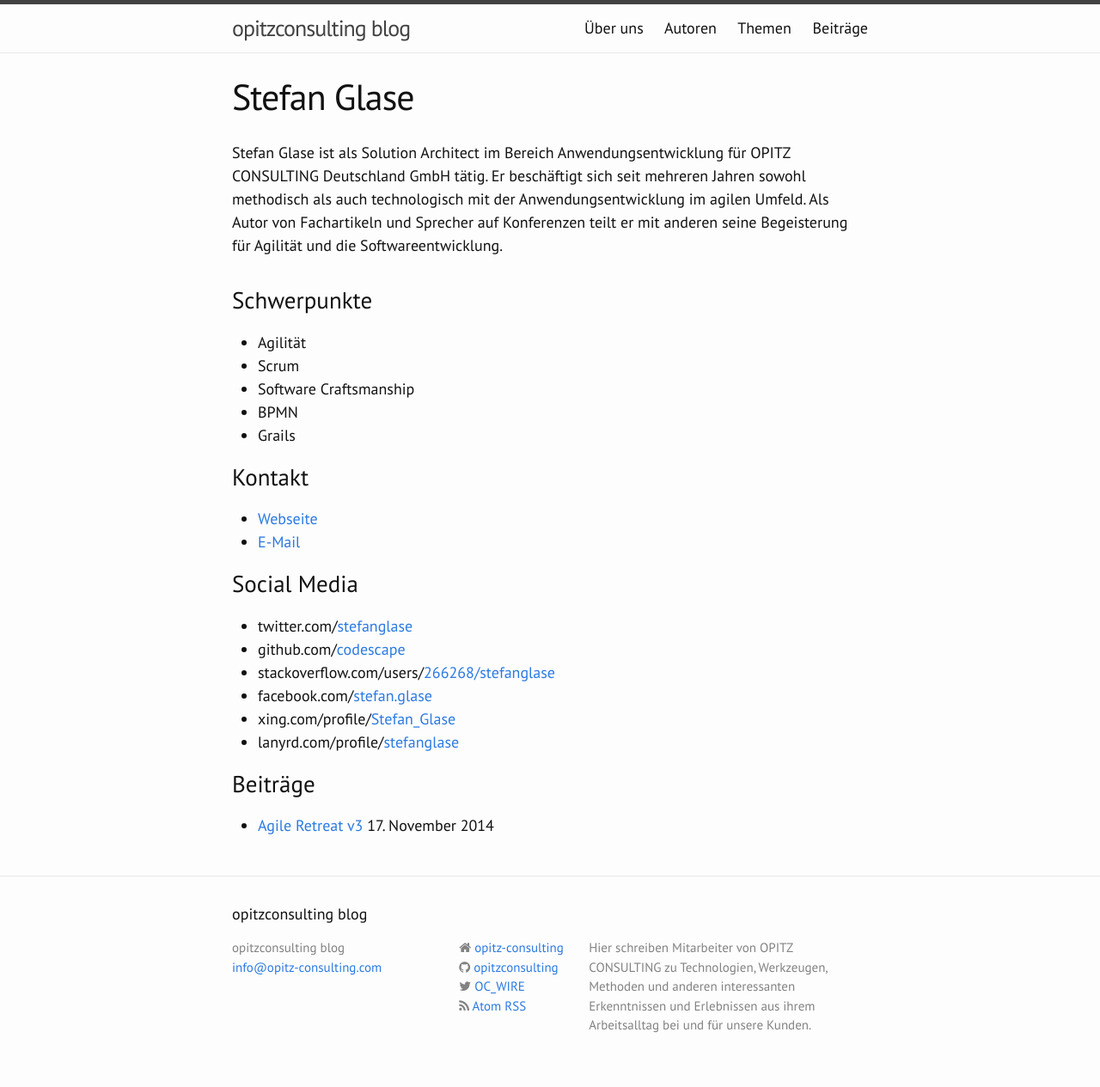
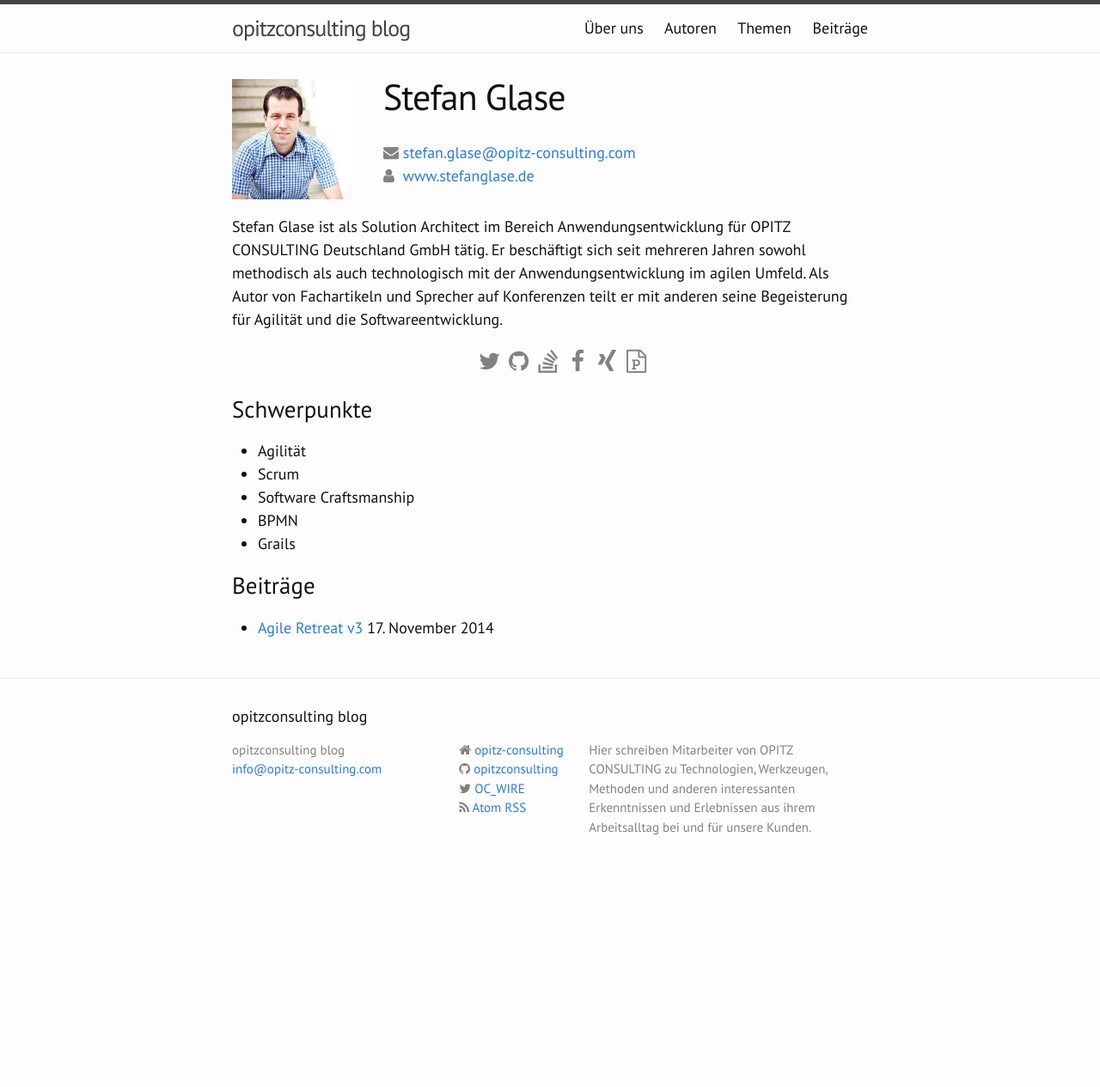
Before and after one commit to opitzconsulting/opitzconsulting.github.io, a Jekyll site: the page built from _authors/stefan.glase.md, in a window 1280 px wide. Shown: the whole page at 86% size. Built offline with Jekyll 4.4.1, drawn with Linux system fonts in a browser that asks for light colours; nearby versions of some CDN libraries; after the commit the page ends 1034 px from its top, so only the background shows below that.

Commit message:
styling for author page

```diff
--- a/_authors/stefan.glase.md
+++ b/_authors/stefan.glase.md
@@ -3,6 +3,7 @@ title: Stefan Glase
 username: stefan.glase
 email: stefan.glase@opitz-consulting.com
 website: http://www.stefanglase.de
+picture: stefan.glase.jpg
 social:
   twitter: stefanglase
   github: codescape
--- a/_layouts/author.html
+++ b/_layouts/author.html
@@ -5,12 +5,47 @@ layout: default
 <article class="author">
 
   <header class="post-header">
+    {% if page.picture %}<div class="author-picture"><img src="/img/authors/{{ page.picture }}"></div>{% endif %}
     <h1 class="post-title">{{ page.title }}</h1>
   </header>
 
-  <div class="post-content">
+  {% if page.website %}
+  <ul class="unstyled">
+    {% if page.email %}
+    <li><i class="fa fa-envelope"></i> <a href="mailto:{{ page.email }}">{{ page.email }}</a></li>
+    {% endif %}
+    {% if page.website %}
+    <li><i class="fa fa-user"></i> <a href="{{ page.website }}">{{ page.website | remove: "http://" }}</a></li>
+    {% endif %}
+  </ul>
+  {% endif %}
+
+  <div class="post-content clearfix">
     {{ content }}
   </div>
+
+{% if page.social %}
+<ul class="social-media">
+  {% if page.social.twitter %}
+    <li><a href="https://twitter.com/{{ page.social.twitter }}"><i class="fa fa-twitter"></i></a></li>
+  {% endif %}
+  {% if page.social.github %}
+    <li><a href="https://github.com/{{ page.social.github }}"><i class="fa fa-github"></i></a></li>
+  {% endif %}
+  {% if page.social.stackoverflow %}
+    <li><a href="https://stackoverflow.com/users/{{ page.social.stackoverflow }}"><i class="fa fa-stack-overflow"></i></a></li>
+  {% endif %}
+  {% if page.social.facebook %}
+    <li><a href="https://facebook.com/{{ page.social.facebook }}"><i class="fa fa-facebook"></i></a></li>
+  {% endif %}
+  {% if page.social.xing %}
+    <li><a href="https://xing.com/profile/{{ page.social.xing }}"><i class="fa fa-xing"></i></a></li>
+  {% endif %}
+  {% if page.social.lanyrd %}
+    <li><a href="https://lanyrd.com/profile/{{ page.social.lanyrd }}"><i class="fa fa-file-powerpoint-o"></i></a></li>
+  {% endif %}
+</ul>
+{% endif %}
 
 {% if page.topics %}
 <h2>Schwerpunkte</h2>
@@ -18,42 +53,6 @@ layout: default
     {% for topic in page.topics %}
     <li>{{ topic }}</li>
     {% endfor %}
-</ul>
-{% endif %}
-
-{% if page.website %}
-<h2>Kontakt</h2>
-<ul>
-  {% if page.website %}
-  <li><a href="{{ page.website }}">Webseite</a></li>
-  {% endif %}
-  {% if page.email %}
-  <li><a href="mailto:{{ page.email }}">E-Mail</a></li>
-  {% endif %}
-</ul>
-{% endif %}
-
-{% if page.social %}
-<h2>Social Media</h2>
-<ul>
-  {% if page.social.twitter %}
-    <li>twitter.com/<a href="https://twitter.com/{{ page.social.twitter }}">{{ page.social.twitter }}</a></li>
-  {% endif %}
-  {% if page.social.github %}
-    <li>github.com/<a href="https://github.com/{{ page.social.github }}">{{ page.social.github }}</a></li>
-  {% endif %}
-  {% if page.social.stackoverflow %}
-    <li>stackoverflow.com/users/<a href="{{ page.social.stackoverflow }}">{{ page.social.stackoverflow }}</a></li>
-  {% endif %}
-  {% if page.social.facebook %}
-    <li>facebook.com/<a href="{{ page.social.facebook }}">{{ page.social.facebook }}</a></li>
-  {% endif %}
-  {% if page.social.xing %}
-    <li>xing.com/profile/<a href="{{ page.social.xing }}">{{ page.social.xing }}</a></li>
-  {% endif %}
-  {% if page.social.lanyrd %}
-    <li>lanyrd.com/profile/<a href="{{ page.social.lanyrd }}">{{ page.social.lanyrd }}</a></li>
-  {% endif %}
 </ul>
 {% endif %}
 
--- a/_sass/_layout.scss
+++ b/_sass/_layout.scss
@@ -163,6 +163,47 @@
 }
 
 /**
+ * Author Site
+ */
+.author {
+
+  .fa {
+    min-width: 1em;
+    color: #828282;
+  }
+
+  .unstyled {
+    list-style: none;
+  }
+
+  .author-picture {
+    float: left;
+    max-width: 140px;
+    margin-right: 2em;
+    margin-bottom: 1em;
+  }
+
+  .post-content {
+    margin-bottom: 0;
+  }
+
+  .clearfix {
+    clear: both;
+  }
+
+  .social-media {
+    font-size: 1.5em;
+    text-align: center;
+
+    li {
+      display: inline-block;
+      margin: 0;
+      padding: 0;
+    }
+  }
+
+}
+/**
  * Pagination
  */
 
```
Also changed, not shown: _posts/2014-11-17-agile-retreat-v3.md (+0 -1 lines), img/authors/stefan.glase.jpg (added), readme.md.
